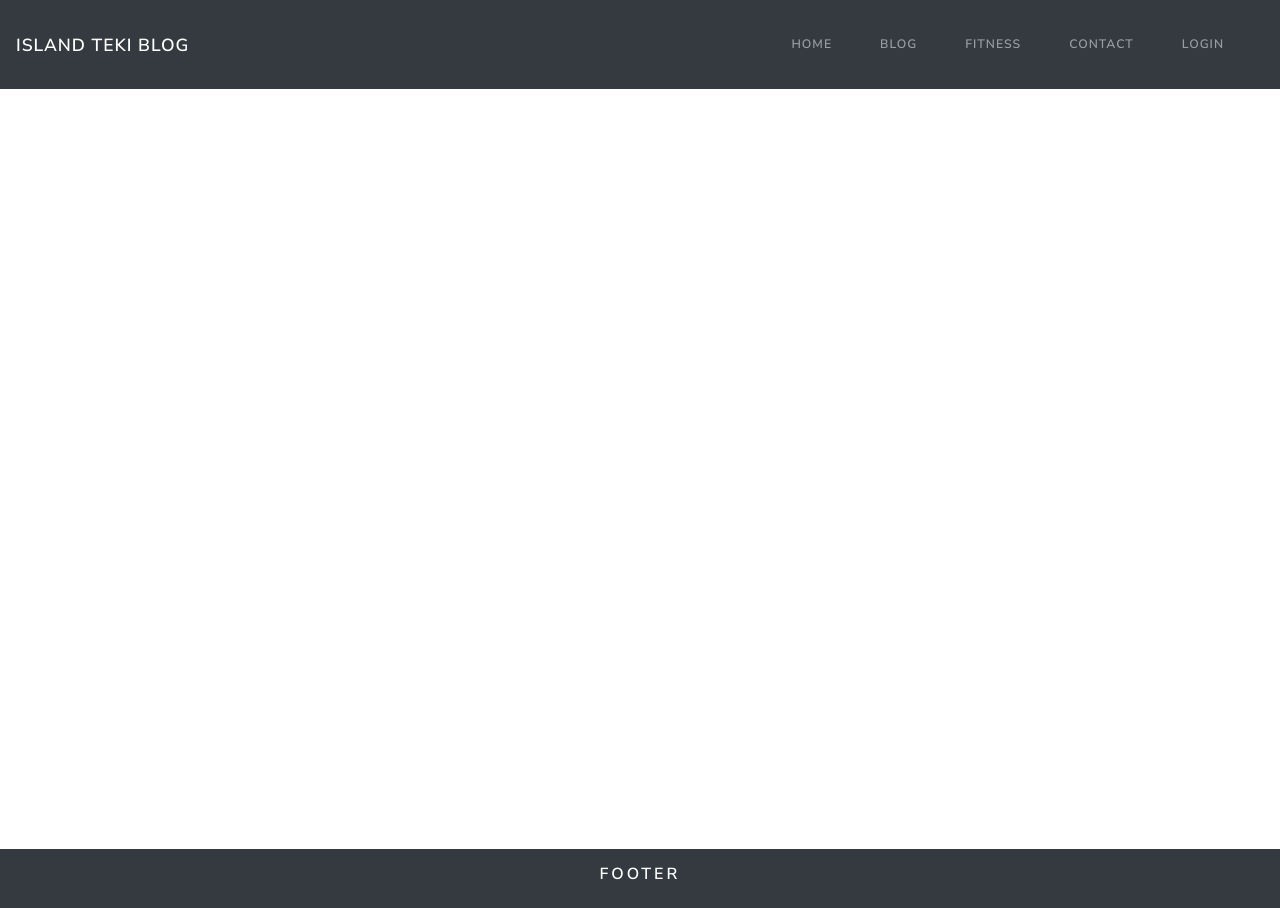
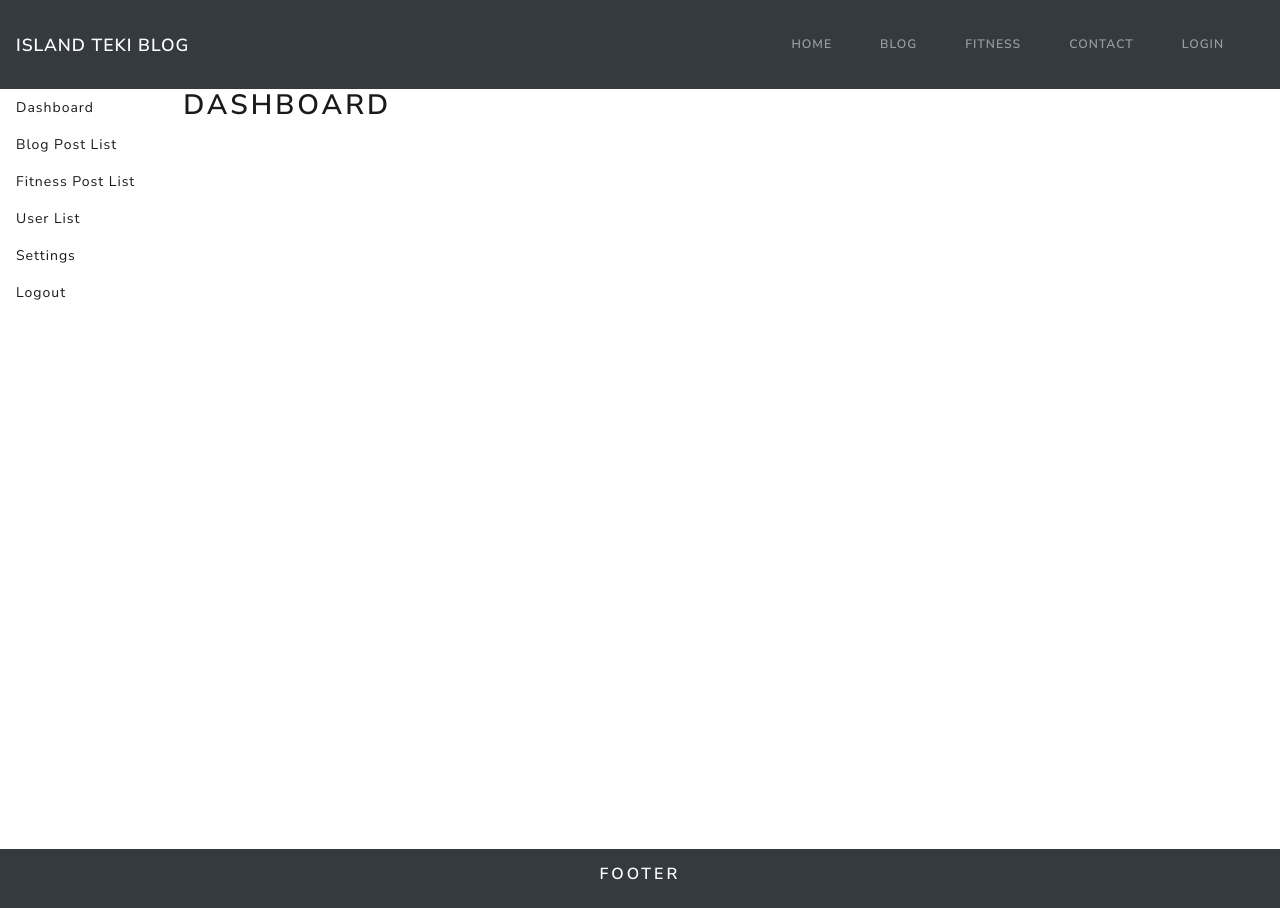
Before and after one commit to IslandTeki18/MERN-personal_blog_v1, a React (Create React App) app in the folder frontend/: page /admin in a window 1280 px wide. Built offline with nearby package versions, Linux system fonts and the light colour scheme.

Commit message:
created admin dashboard and implemented sidenavigation

```diff
--- a/frontend/src/App.js
+++ b/frontend/src/App.js
@@ -8,6 +8,7 @@ import LoginScreen from "./screens/LoginScreen";
 import PostListScreen from "./screens/PostListScreen";
 import AdminPostListScreen from "./screens/AdminPostListScreen";
 import AdminPostEditScreen from "./screens/AdminPostEditScreen";
+import AdminDashBoardScreen from "./screens/AdminDashBoardScreen";
 import RegistrationScreen from "./screens/RegistrationScreen";
 
 function App() {
@@ -20,6 +21,7 @@ function App() {
                 <Route path="/contact" component={ContactScreen} />
                 <Route path="/login" component={LoginScreen} />
                 <Route path="/registration" component={RegistrationScreen} />
+                <Route path="/admin/" component={AdminDashBoardScreen} />
             </main>
             <Footer />
         </Router>
--- /dev/null
+++ b/frontend/src/screens/AdminDashBoardScreen.js
@@ -0,0 +1,88 @@
+import { BrowserRouter as Router, Switch, Route, Link } from "react-router-dom";
+
+const AdminDashBoardScreen = () => {
+    const routes = [
+        {
+            path: "/admin/",
+            exact: true,
+            main: () => <h2>Dashboard</h2>,
+        },
+        {
+            path: "/admin/blog-post-list",
+            main: () => <h2>Blog Post List</h2>,
+        },
+        {
+            path: "/admin/fitness-post-list",
+            main: () => <h2>Fitness Post List</h2>,
+        },
+        {
+            path: "/admin/user-list",
+            main: () => <h2>User List</h2>,
+        },
+        {
+            path: "/admin/settings",
+            main: () => <h2>Admin Settings</h2>,
+        },
+    ];
+
+    return (
+        <Router>
+            <div className="container-fluid">
+                <div className="row">
+                    <ul className="nav flex-column">
+                        <li className="nav-item">
+                            <Link className="nav-link" to="/admin/">
+                                Dashboard
+                            </Link>
+                        </li>
+                        <li className="nav-item">
+                            <Link
+                                className="nav-link"
+                                to="/admin/blog-post-list"
+                            >
+                                Blog Post List
+                            </Link>
+                        </li>
+                        <li className="nav-item">
+                            <Link
+                                className="nav-link"
+                                to="/admin/fitness-post-list"
+                            >
+                                Fitness Post List
+                            </Link>
+                        </li>
+                        <li className="nav-item">
+                            <Link className="nav-link" to="/admin/user-list">
+                                User List
+                            </Link>
+                        </li>
+                        <li className="nav-item">
+                            <Link className="nav-link" to="/admin/settings">
+                                Settings
+                            </Link>
+                        </li>
+                        <li className="nav-item">
+                            <Link className="nav-link" to="/">
+                                Logout
+                            </Link>
+                        </li>
+                    </ul>
+                    <main>
+                        <Switch>
+                            {routes.map((route, index) => (
+                                <Route
+                                    key={index}
+                                    path={route.path}
+                                    exact={route.exact}
+                                    children={<route.main />}
+                                />
+                            ))}
+                        </Switch>
+                    </main>
+                </div>
+            </div>
+        </Router>
+    );
+};
+
+export default AdminDashBoardScreen;
```
Lines whose indentation alone changed are shown as unchanged.
